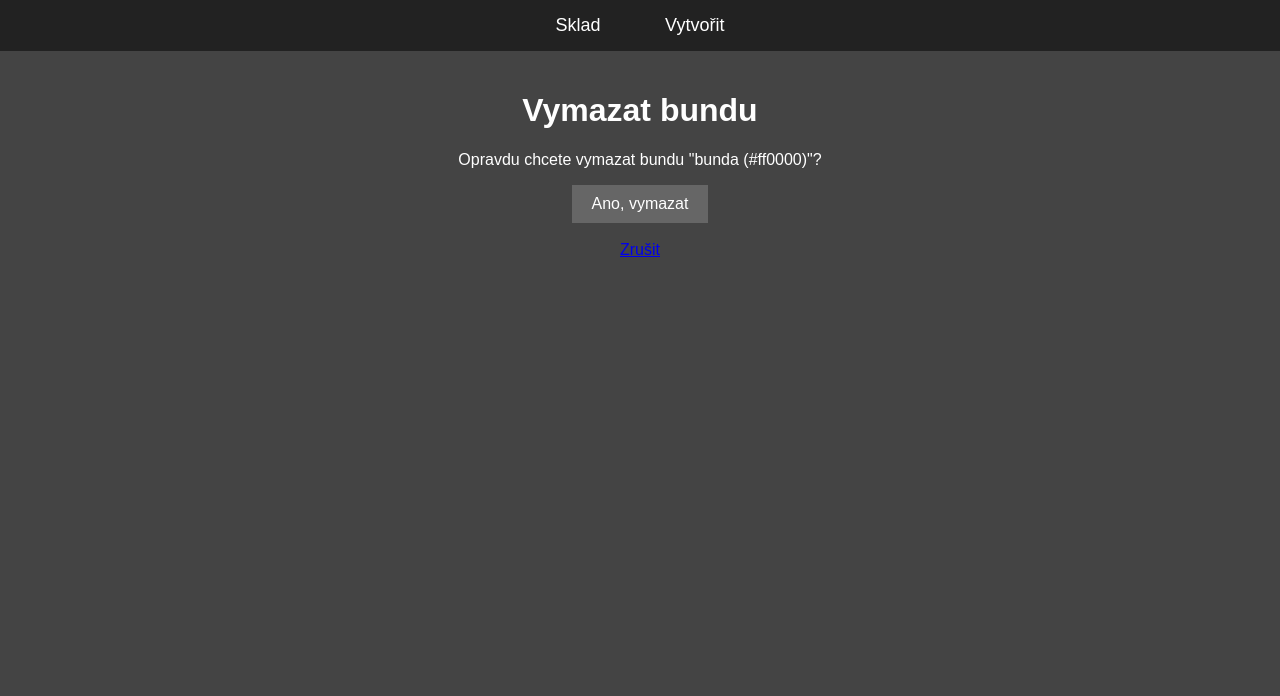
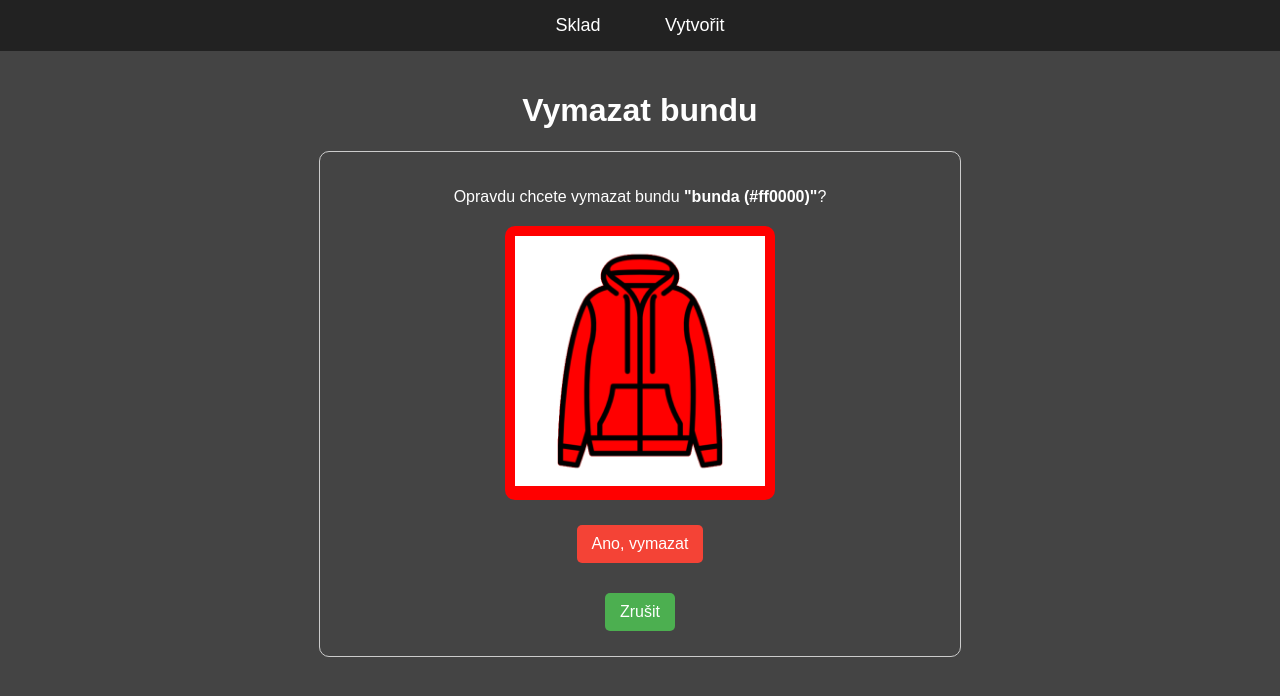
Before and after one commit to madmobcz/jacketHM, a Django app: page /bundy/3/vymazat/ in a window 1280 px wide. Shown: the top 696 px of the page. Run offline with Django 4.2, Linux system fonts and the light colour scheme; data comes from the database, SQL or seed files in the repository.

Commit message:
fin verze

```diff
--- a/bundy/templates/bundy/jacket_confirm_delete.html
+++ b/bundy/templates/bundy/jacket_confirm_delete.html
@@ -3,12 +3,25 @@
 {% block title %}Vymazat bundu{% endblock %}
 
 {% block content %}
+<center>
   <h1>Vymazat bundu</h1>
-  <p>Opravdu chcete vymazat bundu "{{ object }}"?</p>
-  <form method="post">
-    {% csrf_token %}
-    <button type="submit">Ano, vymazat</button>
-  </form>
-  <br>
-  <a href="{% url 'jacket-detail' object.id %}">Zrušit</a>
+  <div style="width: 80%; max-width: 600px; margin: 20px auto; padding: 20px; border: 1px solid #ccc; border-radius: 10px; font-family: Arial, sans-serif;">
+    <p>Opravdu chcete vymazat bundu <strong>"{{ object }}"</strong>?</p>
+
+    <!-- Náhled bundy -->
+    <div style="margin: 20px 0; display: flex; justify-content: center;">
+      <div style="display: inline-block; padding: 10px; background-color: {{ object.color }}; border-radius: 10px;">
+        <img src="{{ object.get_image_url }}" alt="{{ object.typ }}" style="max-width: 250px; max-height: 250px;">
+      </div>
+    </div>
+
+    <form method="post">
+      {% csrf_token %}
+      <button type="submit" style="display: inline-block; background-color: #f44336; color: white; padding: 10px 15px; border: none; border-radius: 5px; text-decoration: none; margin: 5px;">Ano, vymazat</button>
+    </form>
+    <div style="margin-top: 20px;">
+      <a href="{% url 'jacket-detail' object.id %}" style="display: inline-block; background-color: #4CAF50; color: white; padding: 10px 15px; border-radius: 5px; text-decoration: none; margin: 5px;">Zrušit</a>
+    </div>
+  </div>
+</center>
 {% endblock %}
```
